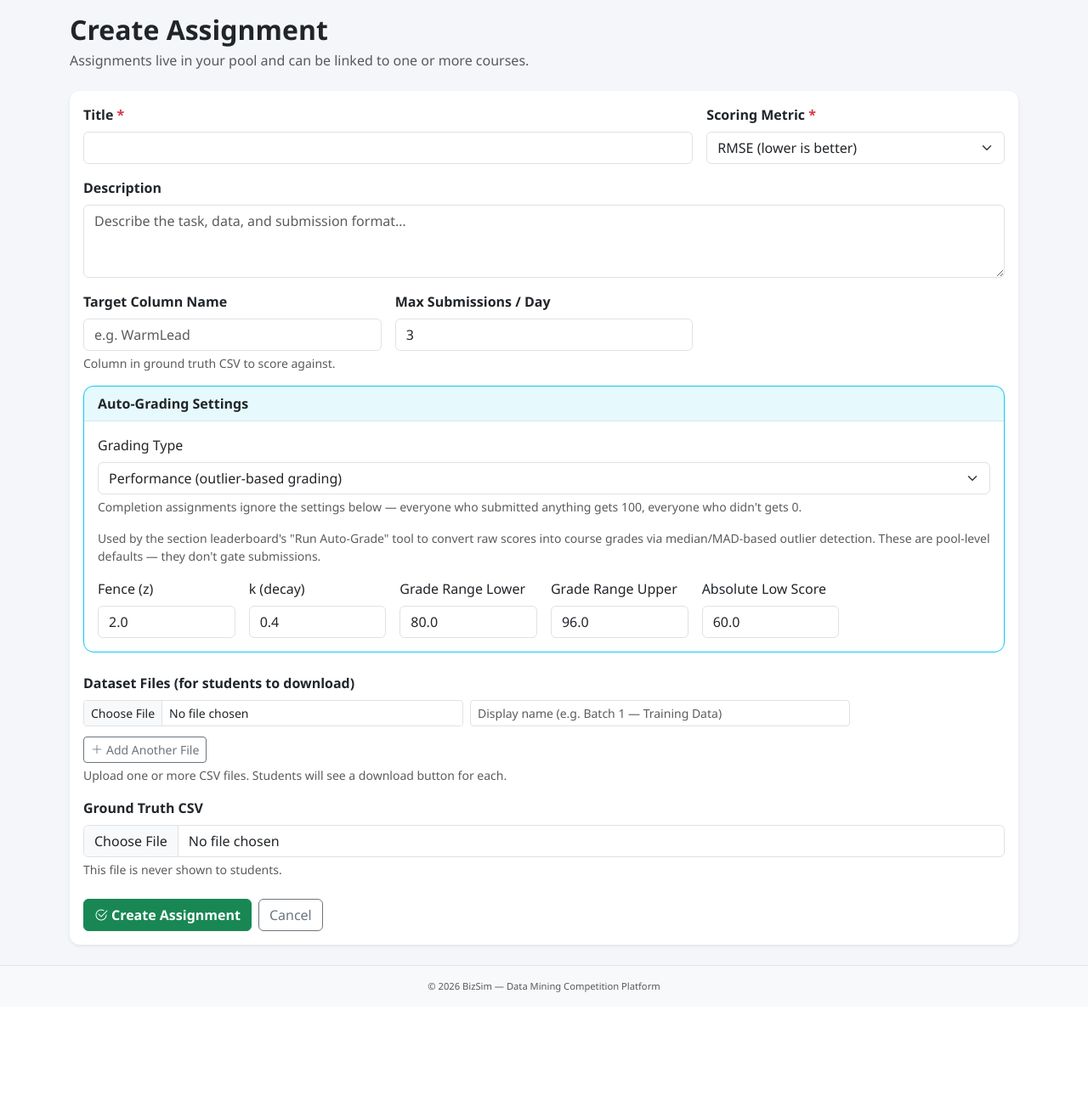
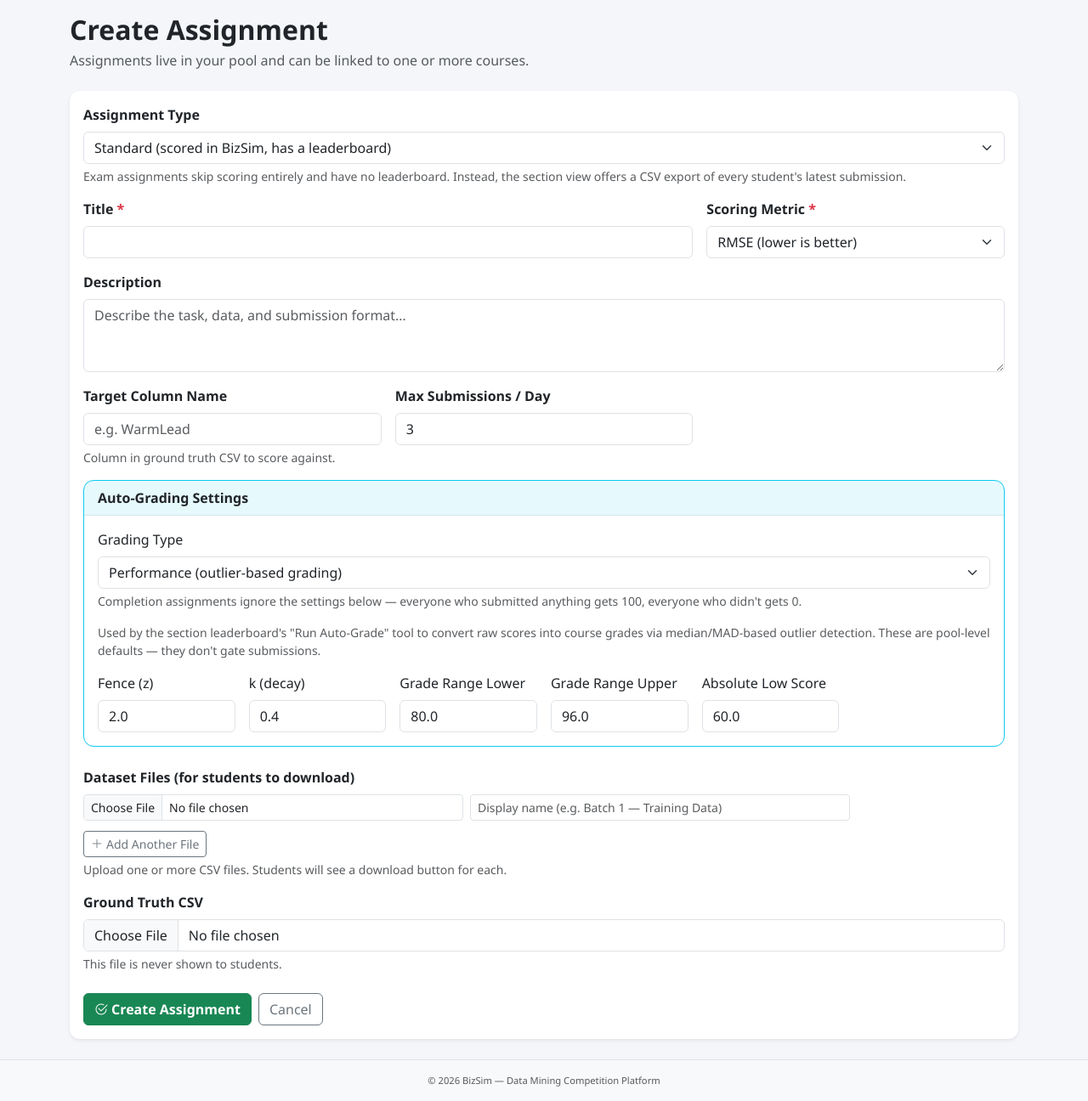
Before and after one commit to NovaNate888/bizsim, a Flask app: page /instructor/assignments/new in a window 1280 px wide. Shown: the part 118-1414 px from the top of the page at 85% size. Before the commit the page ends 1286 px from the top, so only its background shows below. Run offline with Flask 3, Linux system fonts and the light colour scheme; a user stored in the database is signed in.

Commit message:
Add "exam" assignment type with latest-submission CSV export
Exam assignments skip in-app scoring and have no leaderboard; grading
happens outside BizSim. Instructors get a per-section CSV export
(alias, email, question_number, predicted_answer) built from each
student's latest submission. Grading/leaderboard routes redirect for
exam assignments, and student views show the latest submission time
instead of a score.

Co-Authored-By: Claude Opus 5.5 <noreply@anthropic.com>

```diff
--- a/bizsim/app.py
+++ b/bizsim/app.py
@@ -116,6 +116,8 @@ def _run_schema_migrations(db) -> None:
         "ALTER TABLE assignments ADD COLUMN absolute_low_score DOUBLE PRECISION DEFAULT 70.0 NOT NULL",
         # Phase 5: completion-vs-performance grading type
         "ALTER TABLE assignments ADD COLUMN grading_type VARCHAR(20) DEFAULT 'performance' NOT NULL",
+        # Phase 6: exam assignment type
+        "ALTER TABLE assignments ADD COLUMN assignment_type VARCHAR(20) DEFAULT 'standard' NOT NULL",
     ]
     for sql in new_columns:
         try:
--- a/bizsim/instructor/routes.py
+++ b/bizsim/instructor/routes.py
@@ -41,6 +41,7 @@ from models import (
 from . import instructor_bp
 from utils import storage
 from utils.grading import compute_grades
+from utils.scoring import extract_exam_rows
 
 
 # ---------------------------------------------------------------------------
@@ -409,6 +410,11 @@ def new_assignment():
             grading_type = "performance"
         assignment.grading_type = grading_type
 
+        assignment_type = request.form.get("assignment_type", "standard")
+        if assignment_type not in ("standard", "exam"):
+            assignment_type = "standard"
+        assignment.assignment_type = assignment_type
+
         _apply_grading_settings(assignment)
         db.session.add(assignment)
         db.session.flush()
@@ -456,6 +462,11 @@ def edit_assignment(assignment_id: int):
         if grading_type not in ("performance", "completion"):
             grading_type = "performance"
         assignment.grading_type = grading_type
+
+        assignment_type = request.form.get("assignment_type", "standard")
+        if assignment_type not in ("standard", "exam"):
+            assignment_type = "standard"
+        assignment.assignment_type = assignment_type
 
         _apply_grading_settings(assignment)
 
@@ -518,6 +529,10 @@ def test_grade(assignment_id: int):
     assignment = Assignment.query.get_or_404(assignment_id)
     if not _owns_assignment(instr, assignment):
         abort(403)
+
+    if assignment.assignment_type == "exam":
+        flash("Test Grading doesn't apply to exam assignments.", "info")
+        return redirect(url_for("instructor.edit_assignment", assignment_id=assignment_id))
 
     rows = None
     summary = None
@@ -775,6 +790,10 @@ def leaderboard(section_id: int, assignment_id: int):
         abort(403)
     assignment = Assignment.query.get_or_404(assignment_id)
 
+    if assignment.assignment_type == "exam":
+        flash("This is an exam assignment — it doesn't have a leaderboard or grading.", "info")
+        return redirect(url_for("instructor.section_detail", section_id=section.id))
+
     enrollments = Enrollment.query.filter_by(section_id=section_id).all()
 
     board = []
@@ -921,6 +940,10 @@ def run_auto_grade(section_id: int, assignment_id: int):
         abort(403)
     assignment = Assignment.query.get_or_404(assignment_id)
 
+    if assignment.assignment_type == "exam":
+        flash("This is an exam assignment — it doesn't have a leaderboard or grading.", "info")
+        return redirect(url_for("instructor.section_detail", section_id=section.id))
+
     enrollments = Enrollment.query.filter_by(section_id=section_id).all()
 
     students = []
@@ -996,6 +1019,10 @@ def grades(section_id: int, assignment_id: int):
         abort(403)
     assignment = Assignment.query.get_or_404(assignment_id)
 
+    if assignment.assignment_type == "exam":
+        flash("This is an exam assignment — it doesn't have a leaderboard or grading.", "info")
+        return redirect(url_for("instructor.section_detail", section_id=section.id))
+
     enrollments = Enrollment.query.filter_by(section_id=section_id).all()
     grades_by_uid = {
         g.user_id: g
@@ -1035,7 +1062,11 @@ def save_grades(section_id: int, assignment_id: int):
     section = Section.query.get_or_404(section_id)
     if not _owns_section(instr, section):
         abort(403)
-    Assignment.query.get_or_404(assignment_id)
+    assignment = Assignment.query.get_or_404(assignment_id)
+
+    if assignment.assignment_type == "exam":
+        flash("This is an exam assignment — it doesn't have a leaderboard or grading.", "info")
+        return redirect(url_for("instructor.section_detail", section_id=section.id))
 
     now = datetime.now(timezone.utc)
     changed_count = 0
@@ -1083,6 +1114,10 @@ def export_grades_csv(section_id: int, assignment_id: int):
     if not _owns_section(instr, section):
         abort(403)
     assignment = Assignment.query.get_or_404(assignment_id)
+
+    if assignment.assignment_type == "exam":
+        flash("This is an exam assignment — it doesn't have a leaderboard or grading.", "info")
+        return redirect(url_for("instructor.section_detail", section_id=section.id))
 
     enrollments = Enrollment.query.filter_by(section_id=section_id).all()
     grades_by_uid = {
@@ -1135,6 +1170,46 @@ def export_grades_csv(section_id: int, assignment_id: int):
 
     return Response(
         buf.getvalue(),
+        mimetype="text/csv",
+        headers={"Content-Disposition": f"attachment; filename={filename}"},
+    )
+
+
+@instructor_bp.route("/section/<int:section_id>/assignment/<int:assignment_id>/exam-export.csv")
+@login_required
+@instructor_required
+def export_exam_csv(section_id: int, assignment_id: int):
+    instr = _get_instructor_or_404()
+    section = Section.query.get_or_404(section_id)
+    if not _owns_section(instr, section):
+        abort(403)
+    assignment = Assignment.query.get_or_404(assignment_id)
+
+    enrollments = Enrollment.query.filter_by(section_id=section_id).all()
+
+    output = io.StringIO()
+    writer = csv.writer(output)
+    writer.writerow(["alias", "email", "question_number", "predicted_answer"])
+
+    for enr in sorted(enrollments, key=lambda e: e.user.display_name.lower()):
+        user = enr.user
+        latest = _latest_submission_for_section(user.id, assignment_id, section_id)
+        if latest is None:
+            continue
+        try:
+            csv_bytes = storage.download_as_bytes(latest.filename)
+            rows = extract_exam_rows(csv_bytes)
+        except Exception as exc:
+            writer.writerow([user.display_name, user.email, "", f"ERROR: {exc}"])
+            continue
+        for r in rows:
+            writer.writerow([user.display_name, user.email, r["question_number"], r["predicted_answer"]])
+
+    safe_title = "".join(c if c.isalnum() else "_" for c in assignment.title).strip("_")
+    safe_section = "".join(c if c.isalnum() else "_" for c in section.section_name).strip("_")
+    filename = f"exam_export_{safe_title}_section_{safe_section}.csv"
+    return Response(
+        output.getvalue(),
         mimetype="text/csv",
         headers={"Content-Disposition": f"attachment; filename={filename}"},
     )
@@ -1367,6 +1442,26 @@ def _best_submission_for_section(user_id: int, assignment_id: int, section_id: i
     return min(subs, key=lambda s: s.score)
 
 
+def _latest_submission_for_section(user_id: int, assignment_id: int, section_id: int):
+    """Most recent submission scoped to a section, regardless of score.
+    Falls back to section_id=NULL rows for backward compatibility."""
+    sub = (
+        Submission.query
+        .filter_by(user_id=user_id, assignment_id=assignment_id, section_id=section_id)
+        .order_by(Submission.submitted_at.desc())
+        .first()
+    )
+    if sub is None:
+        sub = (
+            Submission.query
+            .filter_by(user_id=user_id, assignment_id=assignment_id)
+            .filter(Submission.section_id.is_(None))
+            .order_by(Submission.submitted_at.desc())
+            .first()
+        )
+    return sub
+
+
 def _assign_ranks(board: list, reverse: bool) -> None:
     rank = 1
     for i, entry in enumerate(board):
--- a/bizsim/models/models.py
+++ b/bizsim/models/models.py
@@ -244,6 +244,8 @@ class Assignment(db.Model):
     max_submissions_per_day = db.Column(db.Integer, default=3, nullable=False)
     # Outlier-based auto-grading settings (see utils/grading.py)
     grading_type = db.Column(db.String(20), default="performance", nullable=False)
+    # "standard" (scored, has leaderboard) or "exam" (no scoring; graded outside BizSim)
+    assignment_type = db.Column(db.String(20), default="standard", nullable=False)
     fence = db.Column(db.Float, default=2.0, nullable=False)
     k = db.Column(db.Float, default=0.4, nullable=False)
     grade_range_lower = db.Column(db.Float, default=80.0, nullable=False)
--- a/bizsim/templates/instructor/new_assignment.html
+++ b/bizsim/templates/instructor/new_assignment.html
@@ -19,12 +19,28 @@
   <div class="card-body">
     <form method="POST" enctype="multipart/form-data">
 
+      <div class="mb-3">
+        <label class="form-label fw-semibold">Assignment Type</label>
+        <select class="form-select" name="assignment_type" id="assignment_type">
+          <option value="standard" {% if not assignment or assignment.assignment_type == 'standard' %}selected{% endif %}>
+            Standard (scored in BizSim, has a leaderboard)
+          </option>
+          <option value="exam" {% if assignment and assignment.assignment_type == 'exam' %}selected{% endif %}>
+            Exam (no leaderboard — grading happens outside BizSim)
+          </option>
+        </select>
+        <div class="form-text">
+          Exam assignments skip scoring entirely and have no leaderboard. Instead, the section
+          view offers a CSV export of every student's latest submission.
+        </div>
+      </div>
+
       <div class="row g-3 mb-3">
         <div class="col-md-8">
           <label class="form-label fw-semibold">Title <span class="text-danger">*</span></label>
           <input type="text" class="form-control" name="title" required />
         </div>
-        <div class="col-md-4">
+        <div class="col-md-4 standard-assignment-fields">
           <label class="form-label fw-semibold">Scoring Metric <span class="text-danger">*</span></label>
           <select class="form-select" name="scoring_metric" id="scoring-metric" required>
             {% for value, label in metric_choices %}
@@ -41,7 +57,7 @@
       </div>
 
       <div class="row g-3 mb-3">
-        <div class="col-md-4">
+        <div class="col-md-4 standard-assignment-fields">
           <label class="form-label fw-semibold">Target Column Name</label>
           <input type="text" class="form-control" name="target_column"
                  placeholder="e.g. WarmLead" />
@@ -54,6 +70,7 @@
         </div>
       </div>
 
+      <div class="standard-assignment-fields">
       <!-- Auto-Grading settings -->
       <div class="card border-info mb-4">
         <div class="card-header bg-info bg-opacity-10 fw-semibold">
@@ -151,6 +168,8 @@
         </div>
       </div>
 
+      </div>
+
       <!-- Dataset files (multiple) -->
       <div class="mb-3">
         <label class="form-label fw-semibold">Dataset Files (for students to download)</label>
@@ -176,7 +195,7 @@
         <div class="form-text">Upload one or more CSV files. Students will see a download button for each.</div>
       </div>
 
-      <div class="mb-4">
+      <div class="mb-4 standard-assignment-fields">
         <label class="form-label fw-semibold">Ground Truth CSV</label>
         <input type="file" class="form-control" name="ground_truth_file" accept=".csv" />
         <div class="form-text">This file is never shown to students.</div>
@@ -210,6 +229,16 @@
   }
   gradingTypeSelect.addEventListener('change', toggleGradingFields);
 
+  // Assignment type toggle (exam assignments hide all scoring/grading fields)
+  const assignmentTypeSelect = document.getElementById('assignment_type');
+  const standardFields = document.querySelectorAll('.standard-assignment-fields');
+  function toggleAssignmentTypeFields() {
+    standardFields.forEach(function (el) {
+      el.style.display = assignmentTypeSelect.value === 'exam' ? 'none' : '';
+    });
+  }
+  assignmentTypeSelect.addEventListener('change', toggleAssignmentTypeFields);
+
   // Dynamic file rows
   document.getElementById('add-file-row').addEventListener('click', function () {
     const container = document.getElementById('file-rows');
```
Also changed, not shown: bizsim/student/routes.py (+35 -5 lines), bizsim/templates/instructor/edit_assignment.html (+32 -3 lines), bizsim/templates/instructor/section_detail.html (+11 -4 lines), bizsim/templates/student/assignment_detail.html (+15 -6 lines), bizsim/templates/student/assignments.html (+13 -5 lines), bizsim/templates/student/dashboard.html (+6 -4 lines), bizsim/utils/scoring.py (+18 -0 lines).
